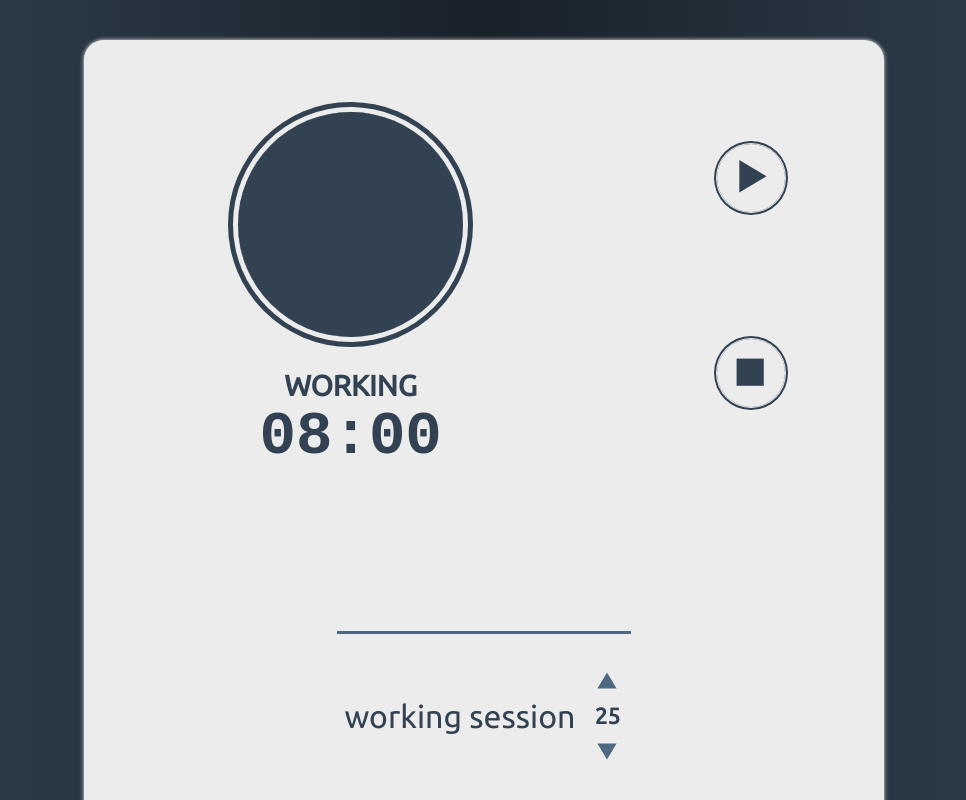
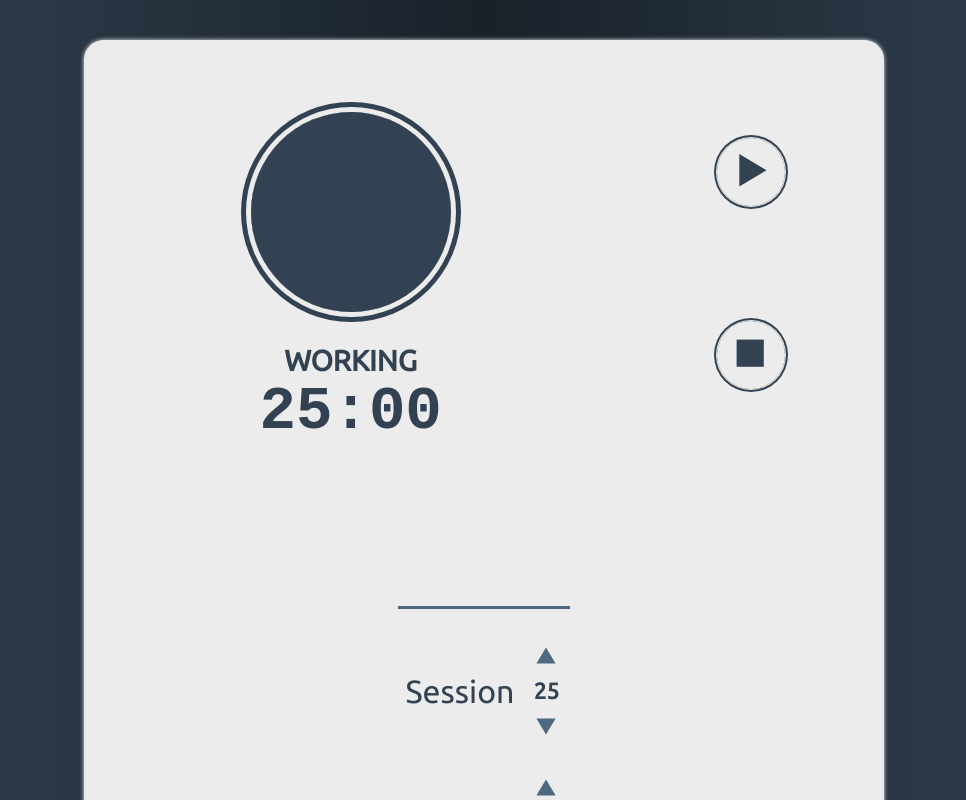
Before and after one commit to borntofrappe/FreeCodeCamp-React-Pomodoro-Clock, a React (Create React App) app: page / in a window 1280 px wide. Shown: the top 800 px of the page, without its empty margins (156-1122 px from the left). Built offline with nearby package versions, Linux system fonts and the light colour scheme; a web font is replaced by a local one.

Commit message:
consider the state for AppVisuals

```diff
--- a/src/App.js
+++ b/src/App.js
@@ -14,27 +14,30 @@ class App extends Component {
   constructor(props) {
     super(props);
     this.state = {
+      isRunning: false,
+      working: 25,
+      break: 5,
       timer: {
-        minutes: 8,
+        session: 'working',
+        minutes: 25,
         seconds: 0
-      },
-      session: [
-        'working',
-        'break'
-      ]
+      }
     }
+
   }
+
+
 
   /*
   render
   - a component relaying the amount of time left and the current session
   - a component to start/pause or reset the timer
-  - a component to alter the length of the sessions
+  - a component to modify the length of the sessions
   */
   render() {
     return (
       <div className="App">
-        <AppVisuals timer={this.state.timer} session={this.state.session[0]} />
+        <AppVisuals timer={this.state.timer} />
         <AppControls />
         <AppInputs />
       </div>
--- a/src/AppControls.js
+++ b/src/AppControls.js
@@ -11,7 +11,7 @@ const AppControls = () => {
     <div className="AppControls">
       <button>
         {
-          (isRunning) ? <PauseButton />: <PlayButton />
+          isRunning ? <PauseButton />: <PlayButton />
         }
       </button>
       <button>
--- a/src/AppInputs.js
+++ b/src/AppInputs.js
@@ -5,8 +5,8 @@ import Input from './Input';
 const AppInputs = () => {
     return (
       <div className="AppInputs">
-        <Input session="working"/>
-        <Input session="break"/>
+        <Input/>
+        <Input/>
       </div>
     );
 }
--- a/src/AppVisuals.js
+++ b/src/AppVisuals.js
@@ -3,16 +3,27 @@ import './css/AppVisuals.css';
 
 /*
 render a div used as a circle to visually relay information regarding the timer
-render a header relaying the time left in minutes and seconds
+render two headers relaying the the current session and the time left in minutes and seconds
 */
 const AppVisuals = (props) => {
+  /*
+  props.timer refers to an object, passed through the main component with the following properties
+  - session, describing the session of the timer (working, break)
+  - minutes and sedonds, describing the minutes and seconds left respectively in the timer
+
+  _please note_
+  as minutes and seconds are integers, they are not zero-padded (meaning they display 8 instead of 08)
+  include such a padding with a ternary operator
+  */
+
+  let session = props.timer.session;
   let minutes = (props.timer.minutes > 10) ? props.timer.minutes : `0${props.timer.minutes}`;
   let seconds = (props.timer.seconds > 10) ? props.timer.seconds : `0${props.timer.seconds}`;
 
     return (
       <div className="AppVisuals">
         <div className="VisualsHourglass"></div>
-        <h2 className="VisualsSession">{props.session}</h2>
+        <h2 className="VisualsSession">{session}</h2>
         <h2 className="VisualsTimer">{minutes}:{seconds}</h2>
       </div>
     );
--- a/src/Input.js
+++ b/src/Input.js
@@ -2,19 +2,17 @@ import React from 'react';
 import PlayButton from './svg/PlayButton';
 import './css/Input.css';
 
-const Input = (props) => {
-  let sessionType = props.session;
-
+const Input = () => {
     return (
       <div className="Input">
-        <label>{sessionType} session</label>
+        <label>Session</label>
 
         <div className="InputSession">
           <button>
             <PlayButton />
           </button>
 
-          <input type="text" value="25"/>
+          <input type="text" value={25}/>
 
           <button>
             <PlayButton />
--- a/src/css/AppControls.css
+++ b/src/css/AppControls.css
@@ -19,8 +19,8 @@
   border: none;
   outline: none;
   color: #324252;
-  -webkit-transition: all 0.15s ease-out;
-  transition: all 0.15s ease-out;
+  -webkit-transition: all 0.2s ease-out;
+  transition: all 0.2s ease-out;
 }
 .AppControls button:hover,
 .AppControls button:focus {
--- a/src/css/AppVisuals.css
+++ b/src/css/AppVisuals.css
@@ -13,13 +13,13 @@
 }
 
 .AppVisuals .VisualsHourglass {
-    width: 225px;
-    height: 225px;
+    width: 200px;
+    height: 200px;
     border-radius: 50%;
     -webkit-box-shadow: 0 0 0 5px var(--color-theme-white), 0 0 0 10px var(--color-theme-light);
             box-shadow: 0 0 0 5px var(--color-theme-white), 0 0 0 10px var(--color-theme-light);
     background: -webkit-gradient(linear, left bottom, left top, color-stop(100%, var(--color-theme-light)), to(transparent));
-    background: linear-gradient(to top, var(--color-theme-light) 100%, transparent 100%);
+    background: linear-gradient(to top, var(--color-theme-light) var(--gradient-height), transparent var(--gradient-height));
     margin: 2rem 0;
 }
 
--- a/src/css/index.css
+++ b/src/css/index.css
@@ -13,6 +13,7 @@
   --color-theme-white: #ececec;
   --color-theme-light: #324252;
   --color-theme-dark: #192129;
+  --gradient-height: 100%;
 }
 * {
   -webkit-box-sizing: border-box;
@@ -32,4 +33,5 @@ body {
   -webkit-box-pack: center;
       -ms-flex-pack: center;
           justify-content: center;
+  overflow-x: hidden;
 }
```
Also changed, not shown: 1 other file (tests, documents, lock files or other folders).
